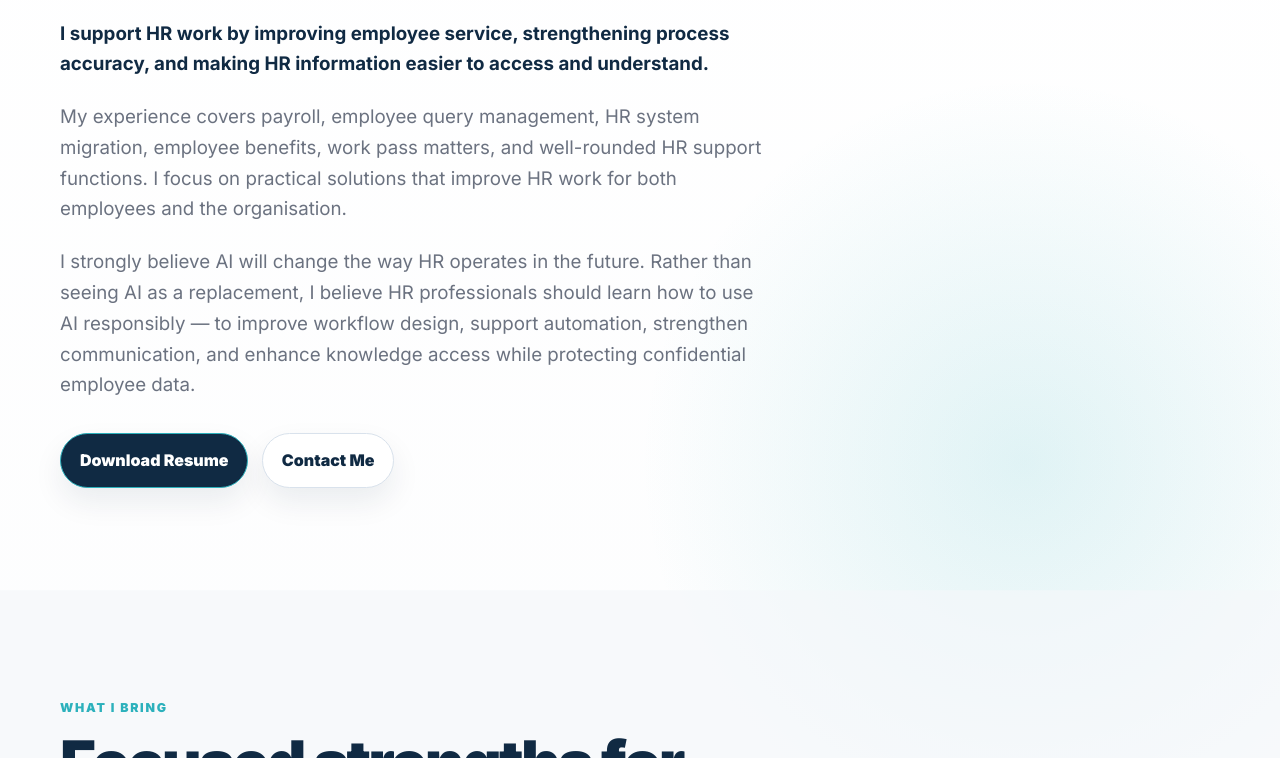
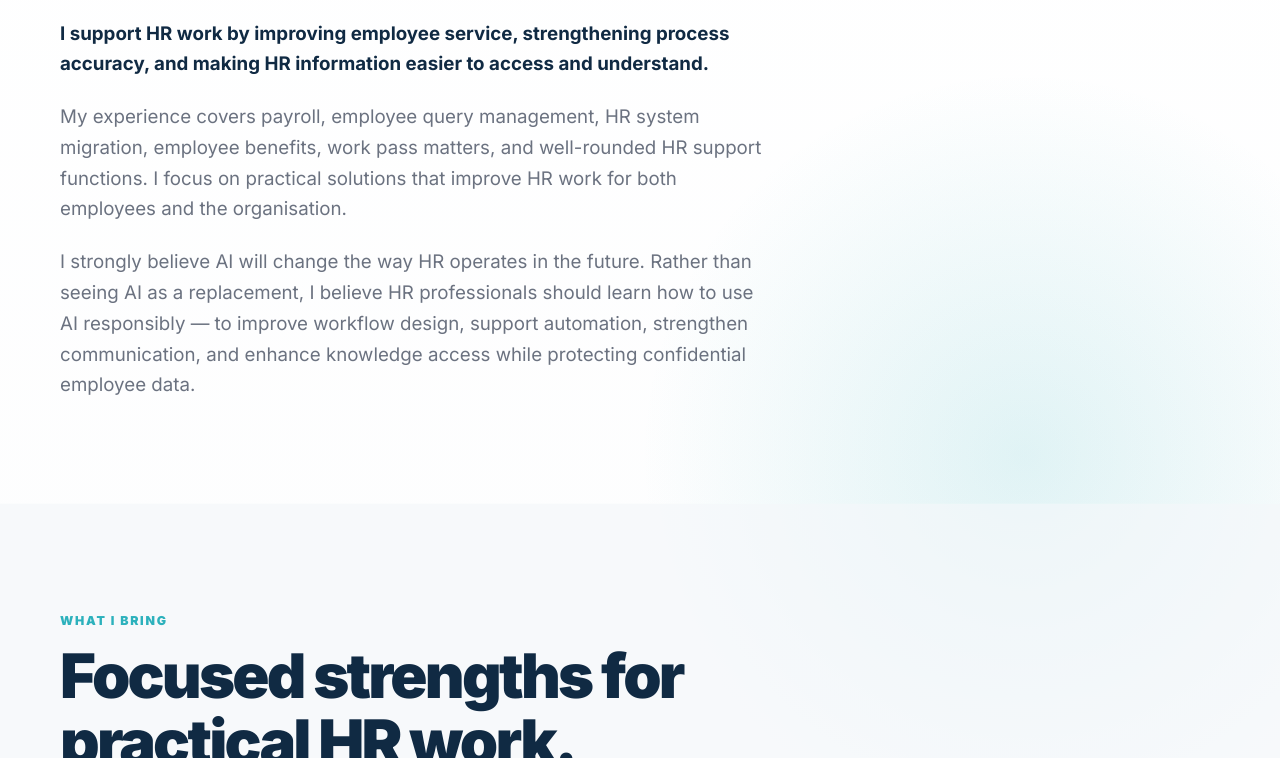
Before and after one commit to by-jasper/portfolio, a plain HTML site: page index.html in a window 1280 px wide. Shown: the part 342-1100 px from the top of the page. Drawn offline with Linux system fonts and the light colour scheme.

Commit message:
Remove home hero CTA buttons

```diff
--- a/index.html
+++ b/index.html
@@ -176,11 +176,6 @@
         <p class="hero-copy"><strong>I support HR work by improving employee service, strengthening process accuracy, and making HR information easier to access and understand.</strong></p>
         <p class="hero-copy">My experience covers payroll, employee query management, HR system migration, employee benefits, work pass matters, and well-rounded HR support functions. I focus on practical solutions that improve HR work for both employees and the organisation.</p>
         <p class="hero-copy">I strongly believe AI will change the way HR operates in the future. Rather than seeing AI as a replacement, I believe HR professionals should learn how to use AI responsibly — to improve workflow design, support automation, strengthen communication, and enhance knowledge access while protecting confidential employee data.</p>
-        <div class="hero-actions" aria-label="Primary actions">
-          <!-- TODO: Replace resume.pdf with final resume file. -->
-          <a class="button primary" href="resume.pdf" download>Download Resume</a>
-          <a class="button" href="#contact">Contact Me</a>
-        </div>
       </div>
     </section>
 
```
